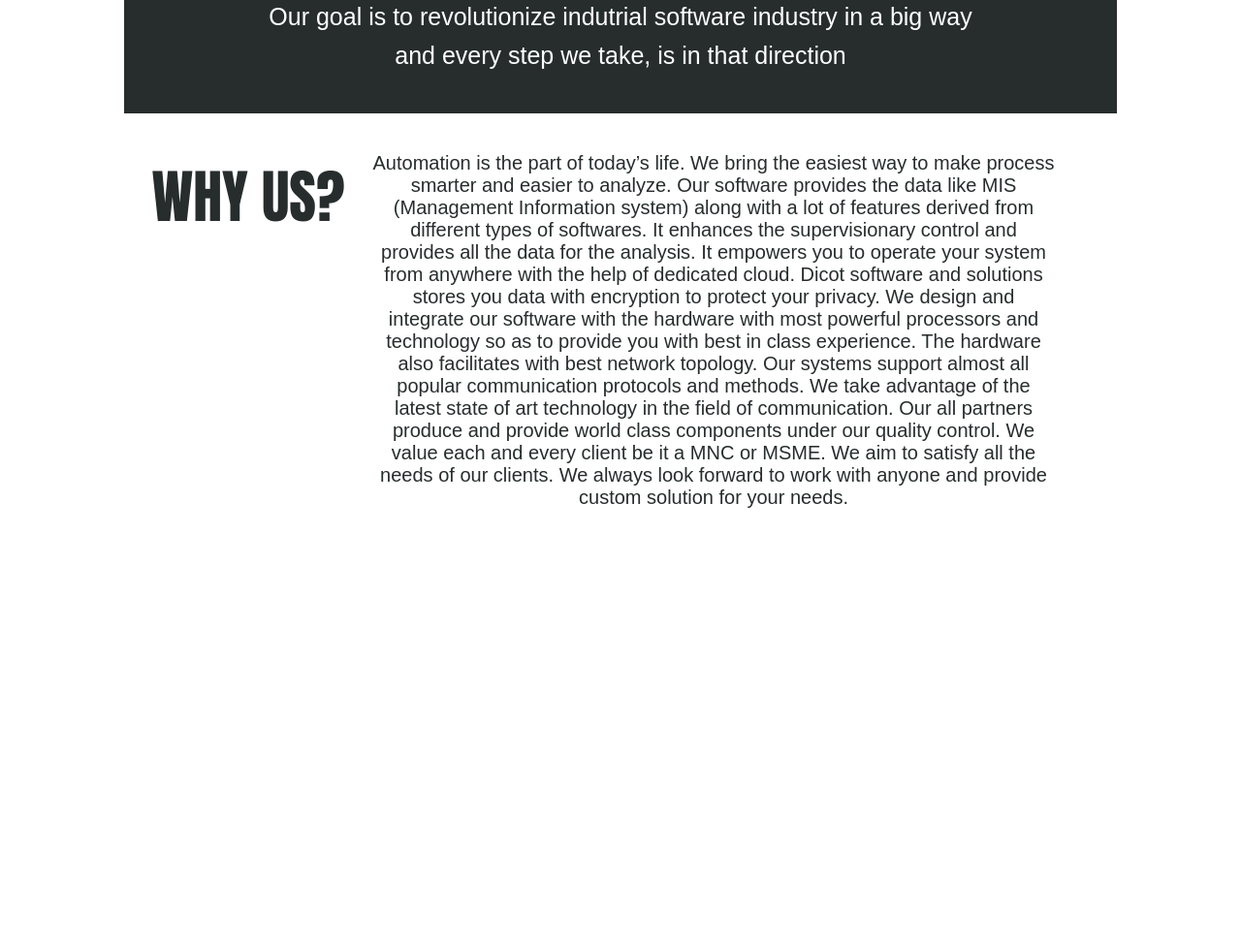
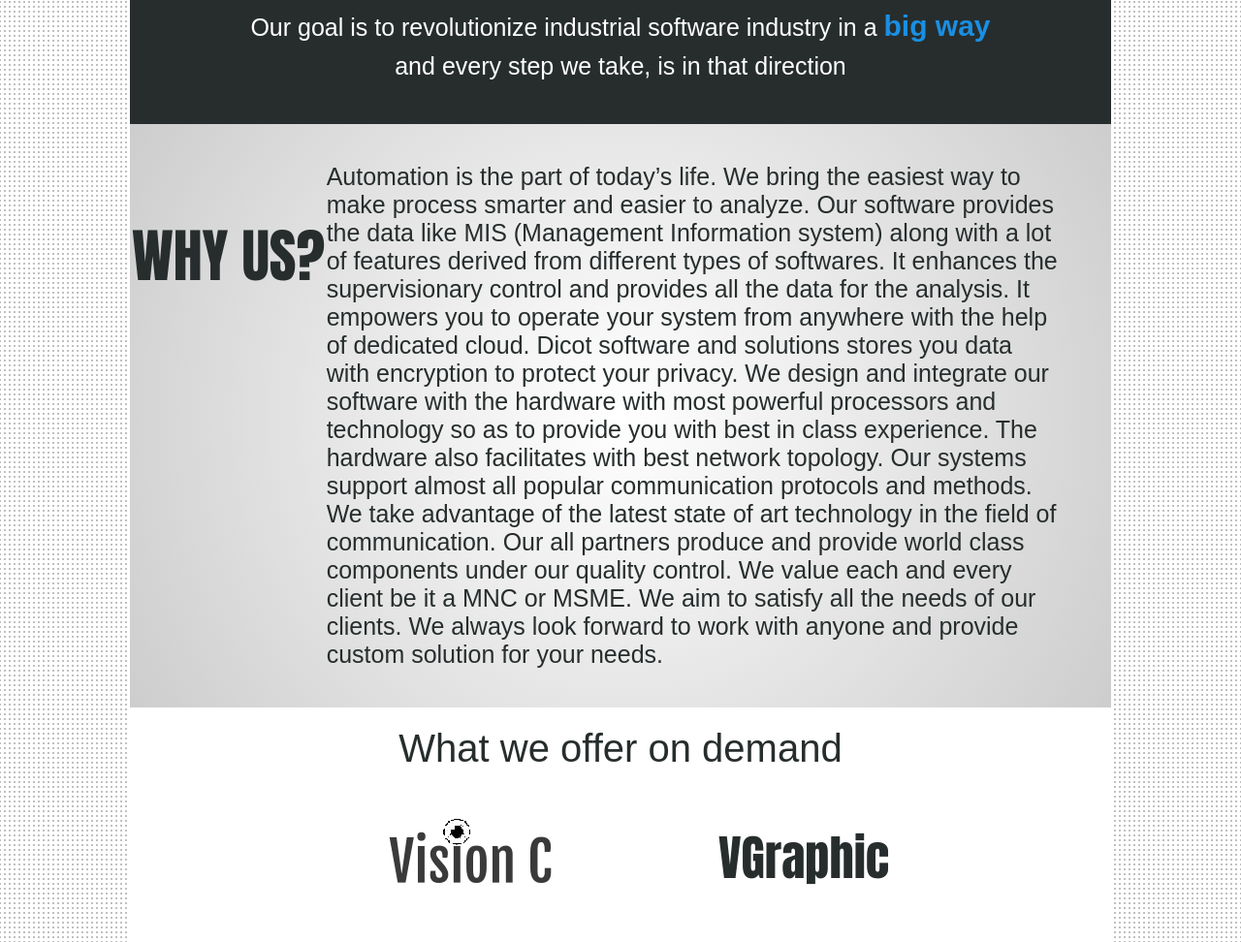
Before and after one commit to Dicot-India/Website, a plain HTML site: page home.html in a window 1280 px wide. Shown: the part 593-1565 px from the top of the page at 97% size. Before the commit the page ends 1148 px from the top, so only its background shows below. Drawn offline with Linux system fonts and the light colour scheme.

Commit message:
product section done

```diff
--- a/CSS/home.css
+++ b/CSS/home.css
@@ -1,20 +1,29 @@
 body {
-    margin-left: 10%;
     margin-top: 0;
-    width: 80%;
     color: #272D2D;
     font-size: 17px;
     font-family: sans-serif;
+    /* The image used */
+    background: url("dotted.png") repeat;
+    position: absolute;
+    /* Center and scale the image nicely */
+    background-position: center;
+}
+
+.bg {
+   width: 80%;
+   margin-left: 10%;
+   background-color: white;
 }
 
 .navbar {
-    background-color: transparent;
-    height: 50px;
+    background-color: white;
+    height: 60px;
     width: 100%;
 }
 
 .navbar-logo {
-    height: 60px;
+    height: 80px;
     display: inline-block;
 }
 
@@ -28,6 +37,7 @@
     padding-right: 15px;
     transition: all 0.5s;
     margin: 0;
+    font-size: 20px;
 }
 
 .nav-items:hover {
@@ -114,27 +124,70 @@
     line-height: 40px;
 }
 
+.highlight {
+    font-size: 30px;
+    font-weight: bold;
+    color: #1a8fe3;
+}
+
 .why {
     width: 100%;
-    text-align: center;
-    font-size: 20px;
     padding-top: 40px;
     padding-bottom: 40px;
     font-family:'Arial Narrow Bold', sans-serif;
+    background: rgb(255,255,255);
+    background: radial-gradient(circle, rgba(255,255,255,1) 0%, rgba(205,205,205,1) 100%);
 }
 
 .question {
     width: 20%;
     font-family: Impact, Haettenschweiler, 'Arial Narrow Bold', sans-serif;
     font-size: 60px;
-    margin-left: 0;
-    position: absolute;
+    float: left;
+    margin-top: 50px;
+    text-align: center;
 }
 
 .answer {
-    position: absolute;
+    width: 75%;
     margin-left: 20%;
-    width: 55%;
+    font-size: 25px;
+}
+
+.products-section {
+    padding-top: 20px;
+}
+
+.pheader {
+    width: 100%;
+    font-family: 'Arial Narrow Bold', sans-serif;
+    font-size: 40px;
+    text-align: center;
+}
+
+.products-container {
+    margin-left: 0;
+    width: 100%;
+    display: flex;
+}
+
+.vc-logo-container {
+    margin-left: 25%;
+    display: block;
+    cursor: pointer;
+    width: 20%;
     margin-right: 0;
-    padding-bottom: 30px;
 }
+
+.vg {
+    font-size: 50px;
+    font-family: Impact;
+    cursor: pointer;
+    margin-left: 15%;
+}
+
+.vg-alignment {
+    top: 50%;
+    position: relative;
+    transform: translate( 0%, -50%);
+}
--- a/home.html
+++ b/home.html
@@ -15,8 +15,9 @@
 
     </head>
     <body>
+        <div class="bg">
             <div class="navbar">
-            <a href="http://www.dicot.in"><img src="./Images/logo_2_dicot.svg" class="navbar-logo"></a>
+                <a href="http://www.dicot.in"><img src="./Images/logo_2_dicot.svg" class="navbar-logo" alt="Dicot logo"></a>
                 <div class="nav-items">
                     Home
                 </div>
@@ -53,7 +54,7 @@
                 </div>
             </div>
             <div class="short">
-            Our goal is to revolutionize indutrial software industry in a <span>big way</span> <br/> and every step we take, is in that direction
+                Our goal is to revolutionize industrial software industry in a <span class="highlight">big way</span> <br/> and every step we take, is in that direction
             </div>
             <div class="why">
                 <div class="question">
@@ -63,5 +64,19 @@
                     Automation is the part of today’s life. We bring the easiest way to make process smarter and easier to analyze. Our software provides the data like MIS (Management Information system) along with a lot of features derived from different types of softwares. It enhances the supervisionary control and provides all the data for the analysis. It empowers you to operate your system from anywhere with the help of dedicated cloud. Dicot software and solutions stores you data with encryption to protect your privacy. We design and integrate our software with the hardware with most powerful processors and technology so as to provide you with best in class experience. The hardware also facilitates with best network topology. Our systems support almost all popular communication protocols and methods. We take advantage of the latest state of art technology in the field of communication. Our all partners produce and provide world class components under our quality control. We value each and every client be it a MNC or MSME. We aim to satisfy all the needs of our clients. We always look forward to work with anyone and provide custom solution for your needs.
                 </div>
             </div>
+            <div class="products-section">
+                <div class="pheader">
+                    What we offer on demand
+                </div>
+                <div class="products-container">
+                    <div class="vc-logo-container">
+                        <img src="./Images/visionc.png" alt="Vision C logo"/>
+                    </div>
+                    <div class="vg">
+                        <div class="vg-alignment">VGraphic</div>
+                    </div>
+                </div>
+            </div>
+        </div>
     </body>
 </html>
```
Also changed, not shown: CSS/dotted.png (added), Images/visionc.png (added). Lines whose indentation alone changed are shown as unchanged.
